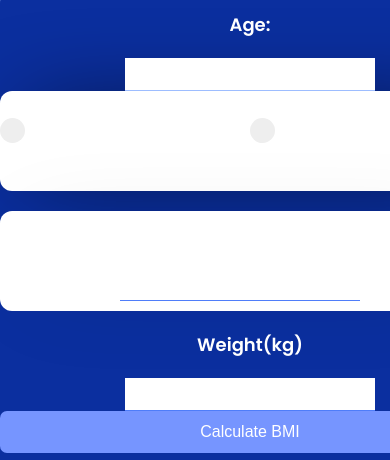
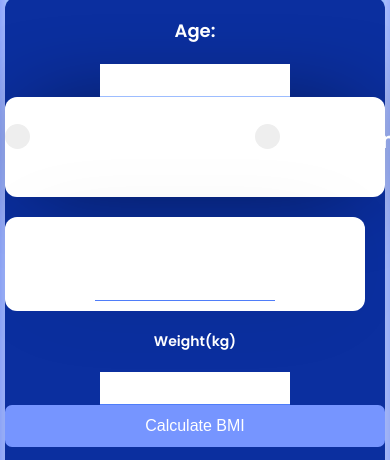
Before and after one commit to sabrintsya/BMI-Calculator-Repo, a plain HTML site: page index.html in a window 390 px wide. Shown: the part 144-604 px from the top of the page. Drawn offline with Linux system fonts and the light colour scheme.

Commit message:
add media query for bmi calculator

```diff
--- a/css/style.css
+++ b/css/style.css
@@ -323,3 +323,25 @@ border: 2px solid red;
 }
 
 /* Media query (responsive) */
+
+@media (max-width: 700px) {
+    .box {
+        width: 380px;
+    }
+
+    .input label {
+        font-size: 18px;
+    }
+
+    .inputH label, .inputW label {
+     font-size: 14px;
+ }
+
+ .input input, .inputH input, .inputW input {
+    font-family: 24px;
+ }
+
+ .modal-content {
+    width: 380px;
+ }
+}
```
